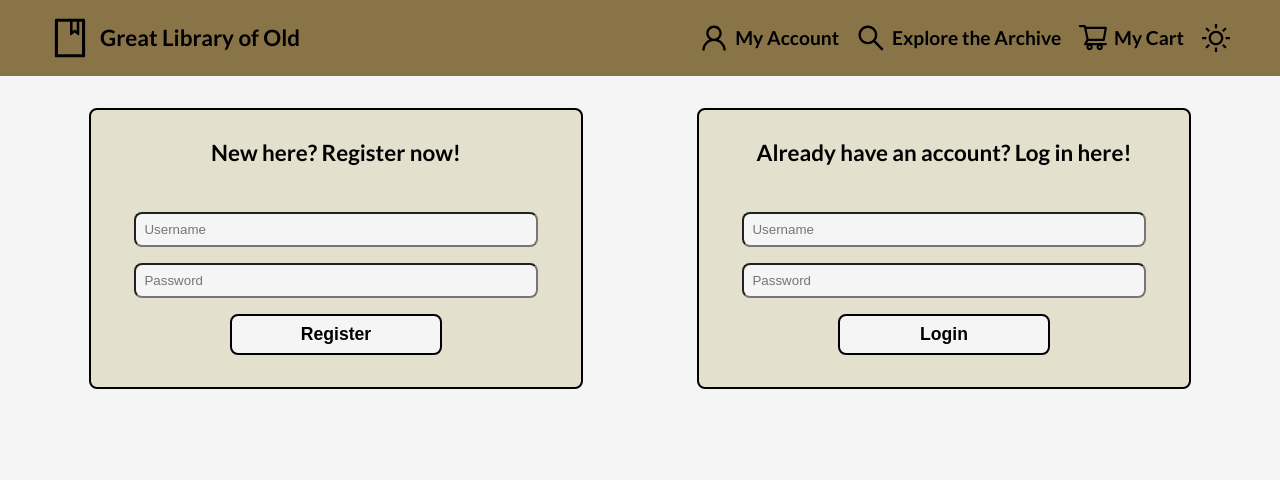
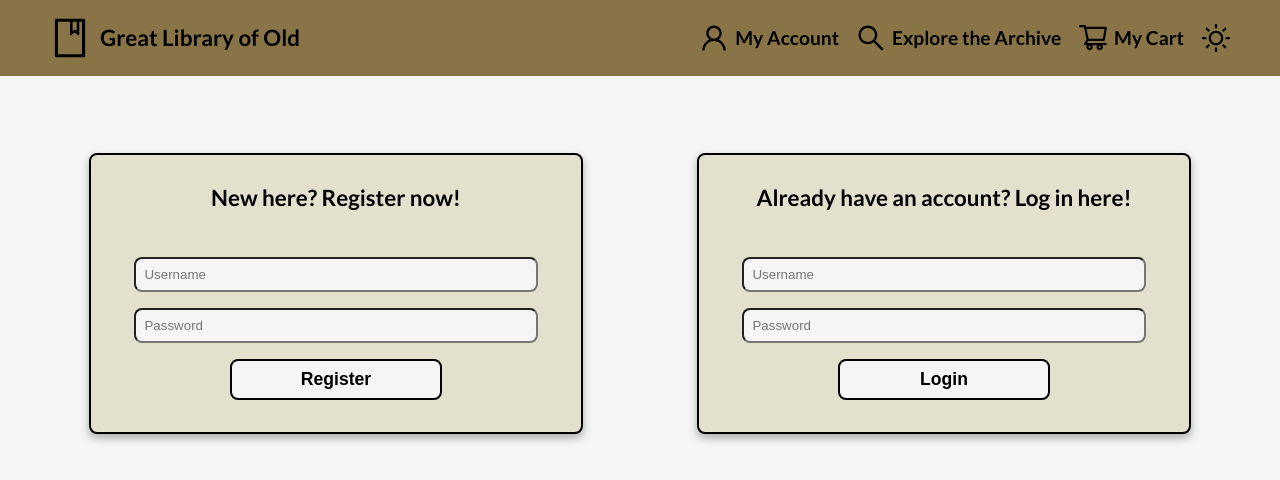
Before and after one commit to guilhermegomesneto/bookstore_marketplace, a React (Vite) app: page /user in a window 1280 px wide. Shown: the top 480 px of the page. Built offline with nearby package versions, Linux system fonts and the light colour scheme.

Commit message:
Adjustment style login/register

```diff
--- a/src/components/Login/Login.module.scss
+++ b/src/components/Login/Login.module.scss
@@ -9,6 +9,7 @@
 	background-color: var(--color-tertiary);
 	border-radius: 8px;
 	border: var(--color-text) 2px solid;
+	box-shadow: 0 4px 8px rgba(0, 0, 0, 0.3);
 }
 
 .loginTextbox {
--- a/src/components/Register/Register.module.scss
+++ b/src/components/Register/Register.module.scss
@@ -9,6 +9,7 @@
 	background-color: var(--color-tertiary);
 	border-radius: 8px;
 	border: var(--color-text) 2px solid;
+	box-shadow: 0 4px 8px rgba(0, 0, 0, 0.3);
 }
 
 .registerTextbox {
--- a/src/pages/User.module.scss
+++ b/src/pages/User.module.scss
@@ -3,5 +3,5 @@
 	flex-direction: row;
 	align-items: center;
 	justify-content: space-around;
-	margin: 2rem;
+	margin: 6% 2rem;
 }
```
